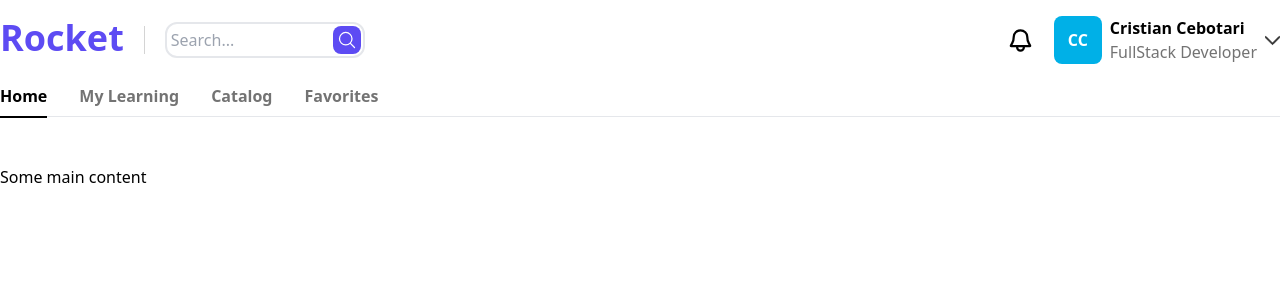
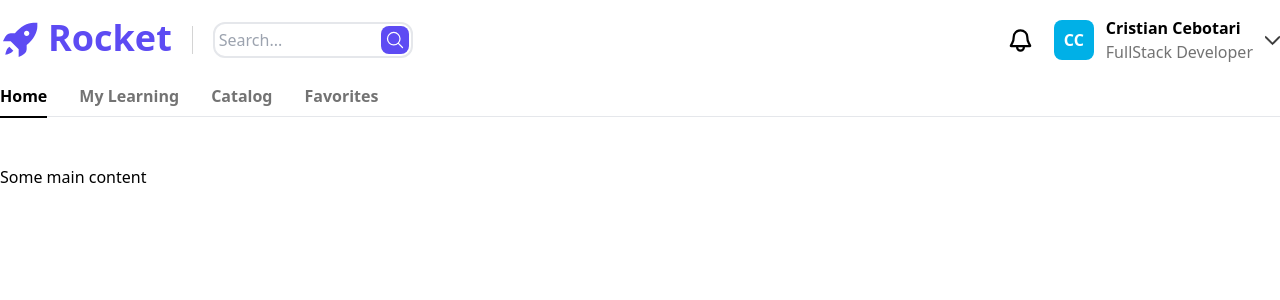
Before and after one commit to Eravity/Rocket.dev, a Next.js app: page / in a window 1280 px wide. Shown: the top 300 px of the page. Built offline with nearby package versions, Linux system fonts and the light colour scheme.

Commit message:
Add logo image

```diff
--- a/src/app/_components/Logo.tsx
+++ b/src/app/_components/Logo.tsx
@@ -1,3 +1,22 @@
-export default function Logo () {
-  return <h1 className="text-4xl mb-1 font-bold text-blueLotus">Rocket</h1>
-};
+export default function Logo() {
+  return (
+    <div className="flex items-center space-x-2">
+      <svg
+        width="40px"
+        height="40px"
+        viewBox="0 0 15 15"
+        version="1.1"
+        id="rocket"
+        xmlns="http://www.w3.org/2000/svg"
+        fill="#5d4bf3"
+      >
+        <path
+          id="path7143"
+          d="M12.5547,1c-2.1441,0-5.0211,1.471-6.9531,4H4&#xA;&#x9;C2.8427,5,2.1794,5.8638,1.7227,6.7773L1.1113,8h1.4434H4l1.5,1.5L7,11v1.4453v1.4434l1.2227-0.6113&#xA;&#x9;C9.1362,12.8206,10,12.1573,10,11V9.3984c2.529-1.932,4-4.809,4-6.9531V1H12.5547z M10,4c0.5523,0,1,0.4477,1,1l0,0&#xA;&#x9;c0,0.5523-0.4477,1-1,1l0,0C9.4477,6,9,5.5523,9,5v0C9,4.4477,9.4477,4,10,4L10,4z M3.5,10L3,10.5C2.2778,11.2222,2,13,2,13&#xA;&#x9;s1.698-0.198,2.5-1L5,11.5L3.5,10z"
+        />
+      </svg>
+
+      <h1 className="text-4xl mb-1 font-bold text-blueLotus">Rocket</h1>
+    </div>
+  );
+}
--- a/src/app/_components/Profile.tsx
+++ b/src/app/_components/Profile.tsx
@@ -2,15 +2,17 @@ import ArrowDown from "./ArrowDown";
 
 export default function Profile() {
   return (
-    <div className="flex space-x-2">
-      <div className="w-12 h-12 flex justify-center items-center bg-skySplash rounded-lg">
+    <div className="flex space-x-3 items-center">
+      <div className="w-10 h-10 flex justify-center items-center bg-skySplash rounded-lg">
         <h1 className="text-white font-bold">CC</h1>
       </div>
+
       <div>
         <h1 className="font-bold">Cristian Cebotari</h1>
         <p className="text-neutral-500">FullStack Developer</p>
       </div>
-      <ArrowDown/>
+
+      <ArrowDown />
     </div>
   );
 }
```
